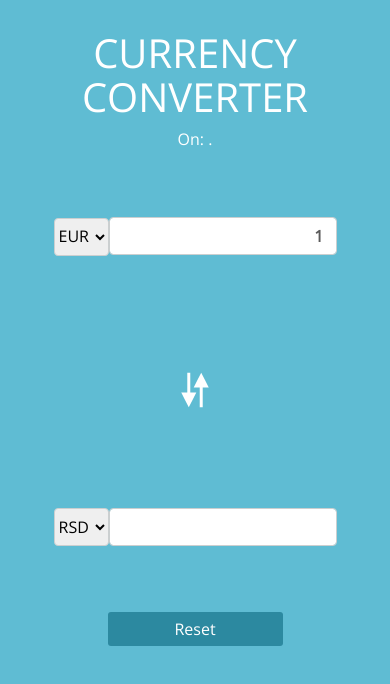
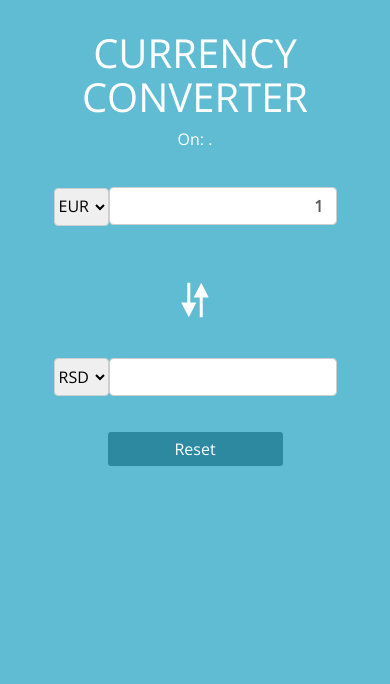
Before and after one commit to jelenamanot/FE-assignment, a React app: page / in a window 390 px wide. Built offline with nearby package versions, Linux system fonts and the light colour scheme; no server answers.

Commit message:
Responsive changes

```diff
--- a/src/components/CurrencyInputs.css
+++ b/src/components/CurrencyInputs.css
@@ -40,10 +40,14 @@ img {
 }
 
 /* Responsive swap button rotation */
-@media only screen and (max-width: 867px) {
+@media only screen and (max-width: 767px) {
   img {
     -ms-transform: rotate(90deg); /* IE 9 */
     -webkit-transform: rotate(90deg); /* Safari */
     transform: rotate(90deg);
   }
+
+  .all-currency-inputs {
+    margin: 20px 0;
+  }
 }
--- a/src/components/CurrencyInputs.js
+++ b/src/components/CurrencyInputs.js
@@ -14,6 +14,7 @@ class CurrencyInputs extends Component {
     }
   }
 
+  // Initial
   componentWillReceiveProps(nextProps) {
     switch(this.state.searchTypeLeft) {
       case 'eur':
```
